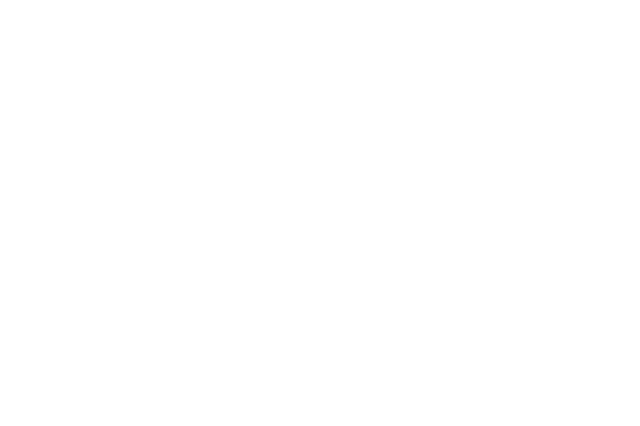
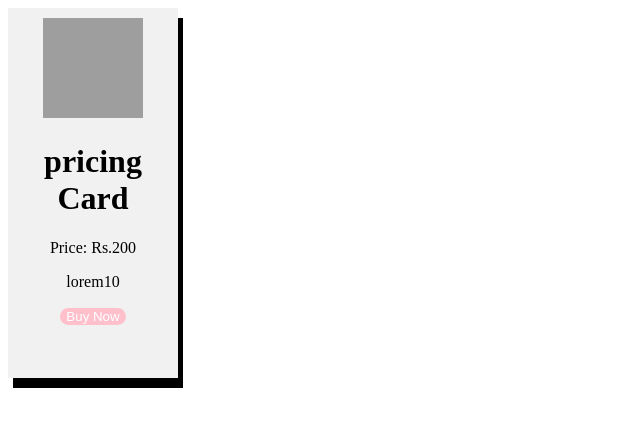
Before and after one commit to acciojob/pricing-card-Bhargav-Dodda-07, a website: page main.html in a window 1280 px wide. Shown: the whole page, without its empty margins (0-640 px from the left). Drawn offline with Linux system fonts and the light colour scheme; grey boxes are pictures that could not be loaded.

Commit message:
created a submission

```diff
--- a/main.html
+++ b/main.html
@@ -11,6 +11,15 @@
     <script type="text/javascript" src="./script.js">
 </script>
 
+	<div class="box">
+		<img class="img" src="https://resources.cricket-australia.pulselive.com/photo-resources/2023/08/29/4a89545e-44ca-44d8-add4-0fd57849d106/29cleanbowled.jpg?width=743&height=419">
+		<h1>pricing Card</h1>
+		<p>Price: Rs.200</p>
+		<p>lorem10</p>
+		<button class="btn" type="button">Buy Now</button>
+
+	</div>
+
 </body>
 
 </html>
--- a/styles.css
+++ b/styles.css
@@ -1 +1,19 @@
 /*  your css code here. If applicable */
+.box{
+	padding: 10px;
+	background:#f1f1f1;
+	height:350px;
+	width: 150px;
+	text-align: center;
+	box-shadow: 5px 10px;
+}
+.img{
+	height: 100px;
+	width: 100px;
+}
+.btn{
+	background: pink;
+	border: none;
+	border-radius: 15px;
+	color: white;
+}
```
